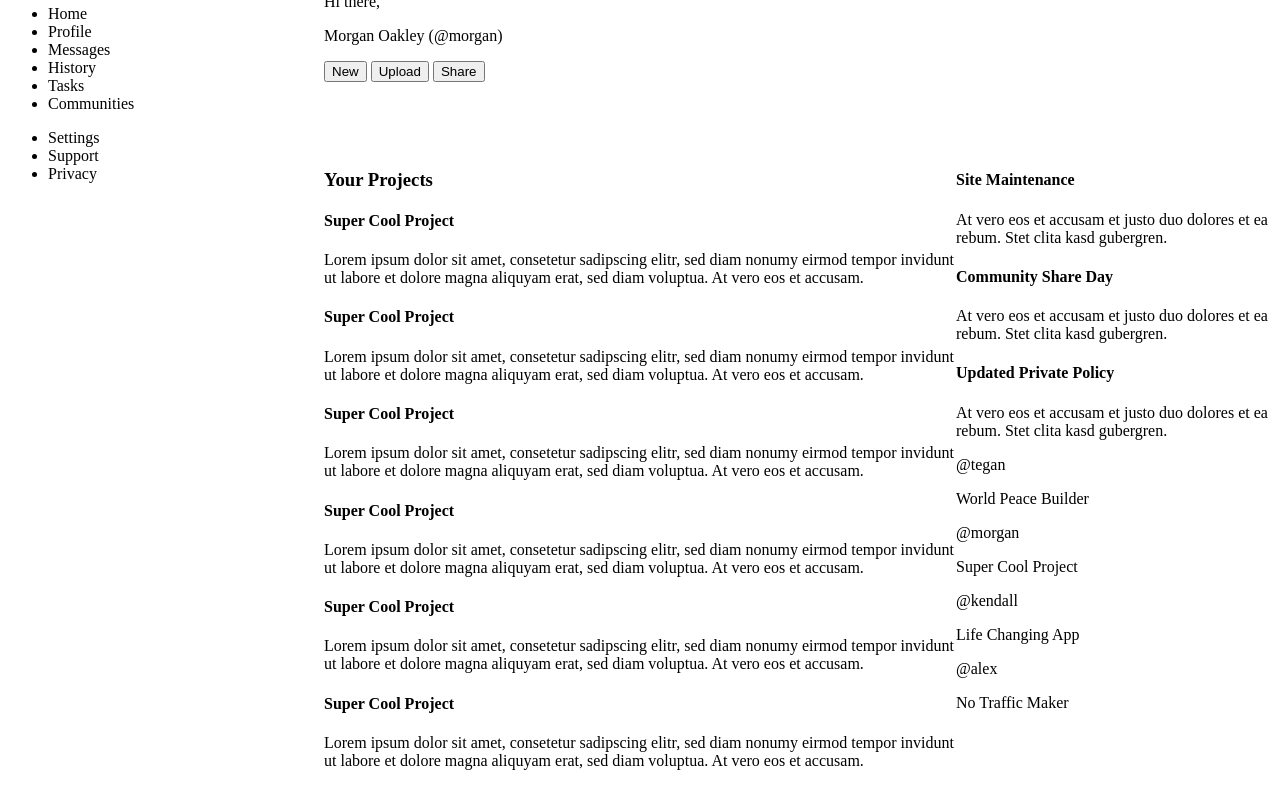
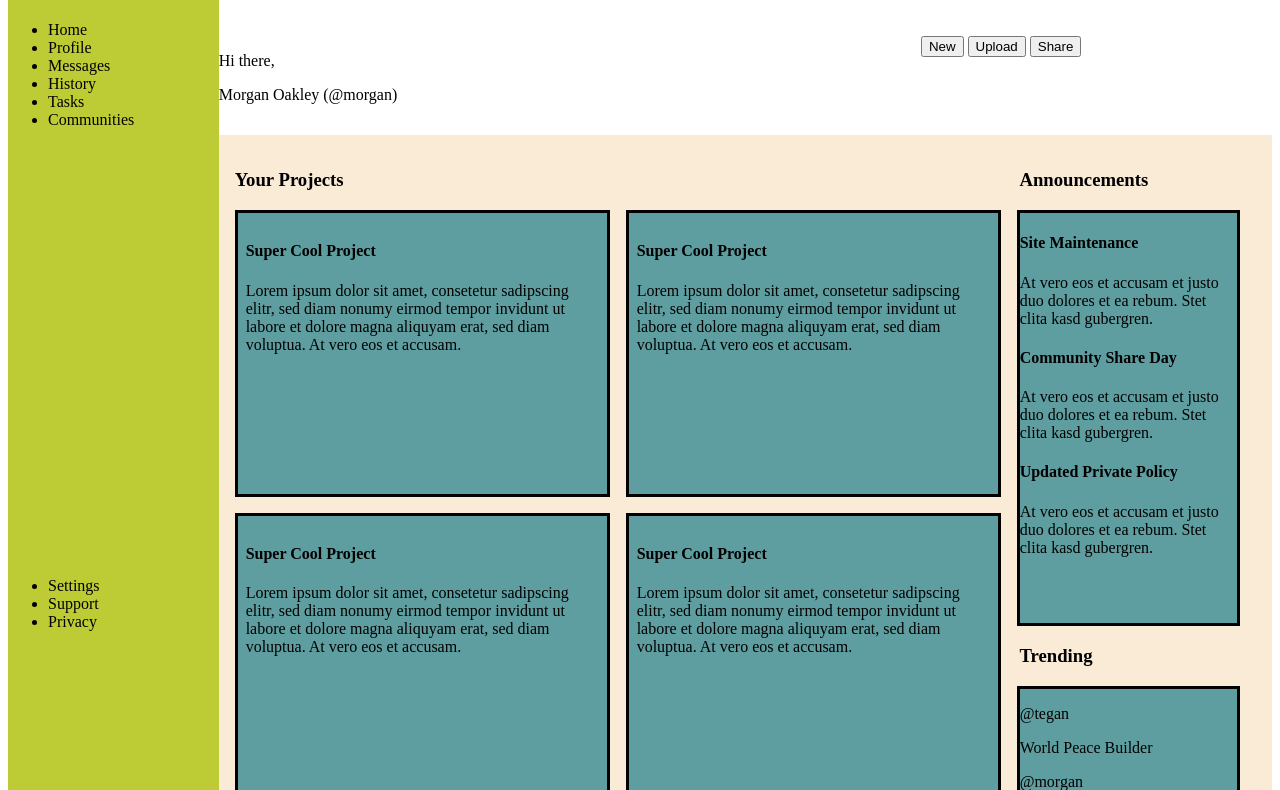
Before and after one commit to ziggibot/admin_dashboard, a plain HTML site: page index.html in a window 1280 px wide. Shown: the part 70-860 px from the top of the page. Drawn offline with Linux system fonts and the light colour scheme.

Commit message:
created grids for all sections

```diff
--- a/css/style.css
+++ b/css/style.css
@@ -1,22 +1,110 @@
 body {
     box-sizing: border-box;
     display: grid;
-    grid-template-columns: repeat(8, 1fr);
-    grid-template-rows: repeat(8, 1fr);
+    grid-template-columns: repeat(12, 1fr);
+    grid-template-rows: repeat(12, 1fr);
 }
 
+
+/* main elements */
+
 .header_main {
-    grid-area: 1 / 3 / 3 / 9;
+    grid-area: 1 / 3 / 3 / 13;
+    display: grid;
+    grid-template-columns: repeat(6, 1fr);
+    grid-template-rows: repeat(2, 1fr);
 }
 
 .nav_main {
-    grid-area: 1 / 1 / 9 / 3;
+    grid-area: 1 / 1 / 13 / 3;
+    display: flex;
+    flex-direction: column;
+    background-color: rgb(189, 204, 52);
 }
 
 .content_main {
-    grid-area: 3 / 3 / 9 / 7;
+    grid-area: 3 / 3 / 13 / 13;
+    background-color: antiquewhite;
+    display: grid;
+    padding: 1em;
+    grid-template-columns: repeat(8, 1fr);
+    grid-template-rows: repeat(16, 1fr);
 }
 
-.content_aside {
-    grid-area: 3 / 7 / 9 / 9;
+/* header elements */
+
+.searchbar {
+    grid-area: 1 / 1 / 2 / 5;
 }
+
+.account_access {
+    grid-area: 1 / 5 / 2 / 7;
+}
+
+.user_greeting {
+    grid-area: 2 / 1 / 3 / 5;
+}
+
+.user_actions {
+    grid-area: 2 / 5 / 3 / 7;
+}
+
+
+ /* nav elements */
+
+ .list_navigation {
+    flex: 1;
+
+ }
+
+ .list_userhelp {
+    flex: 1;
+ }
+
+ /* main content elements */
+
+ .headline_projects {
+    grid-area: 1 / 1 / 2 / 7;
+ }
+
+ .container_projects {
+    grid-area: 2 / 1 / 17 / 7;
+    display: grid;
+    gap: 1em;
+    grid-template-rows: repeat(3, 1fr);
+    grid-template-columns: repeat(auto-fit, minmax(20em, 1fr));
+ }
+
+ .project {
+    border: 0.2em black solid;
+    padding: 0.5em;
+    background-color: cadetblue;
+ }
+
+ .headline_announcements {
+    grid-area: 1 / 7 / 2 / 9;
+    margin-left: 1em;
+    margin-right: 1em;
+ }
+
+ .container_announcements {
+    grid-area: 2 / 7 / 9 / 9;
+    margin-left: 1em;
+    margin-right: 1em;
+    background-color: cadetblue;
+    border: 0.2em black solid;
+ }
+
+ .headline_trending {
+    grid-area: 9 / 7 / 10 / 9;
+    margin-left: 1em;
+    margin-right: 1em;
+ }
+
+ .container_trending {
+    grid-area: 10 / 7 / 17 / 9;
+    margin-left: 1em;
+    margin-right: 1em;
+    background-color: cadetblue;
+    border: 0.2em black solid;
+ }
--- a/index.html
+++ b/index.html
@@ -1,10 +1,11 @@
 <!doctype html>
 <html lang="en">
-    <header>
+<head>
     <title>Admin_Dashboard</title>
     <meta charset="utf-8">
     <link rel="stylesheet" href="css/style.css">
-    </header>
+</head>
+
 <body>
     <header class="header_main">
         <div class="searchbar">
@@ -30,7 +31,7 @@
     <nav class="nav_main">
         <h2>Dashboard</h2>
 
-            <ul ckass="list_navigation">
+        <ul class="list_navigation">
             <li>Home</li>
             <li>Profile</li>
             <li>Messages</li>
@@ -47,8 +48,9 @@
     </nav>
 
     <main class="content_main">
+
+        <h3 class="headline_projects">Your Projects</h3>
         <section class="container_projects">
-                <h3>Your Projects</h3>
             <div class="project">
                 <h4>Super Cool Project</h4>
                 <p>
@@ -104,8 +106,8 @@
                 </p>
             </div>
         </section>
-        </main>
-        <aside class="content_aside">
+
+        <h3 class="headline_announcements">Announcements</h3>
         <section class="container_announcements">
             <article class="announcement">
                 <h4>Site Maintenance</h4>
@@ -129,7 +131,7 @@
                 </p>
             </article>
         </section>
-
+        <h3 class="headline_trending">Trending</h3>
         <section class="container_trending">
             <div class="projects_trending">
                 <p>@tegan</p>
@@ -148,8 +150,9 @@
                 <p>No Traffic Maker</p>
             </div>
         </section>
-        </aside>
+    </main>
 
     <script src="js/script.js"></script>
 </body>
+
 </html>
```
Lines whose indentation alone changed are shown as unchanged.
